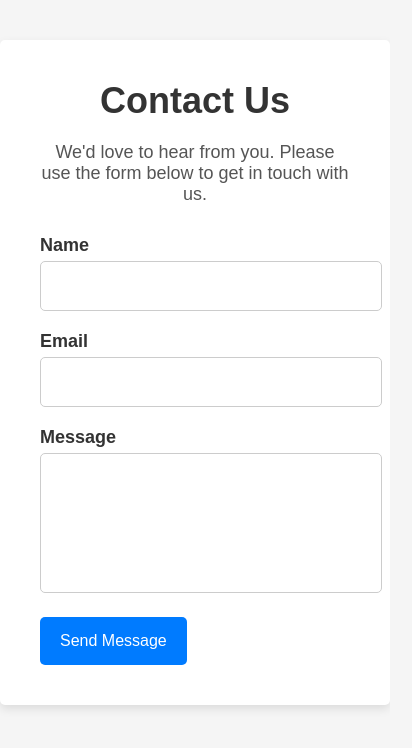
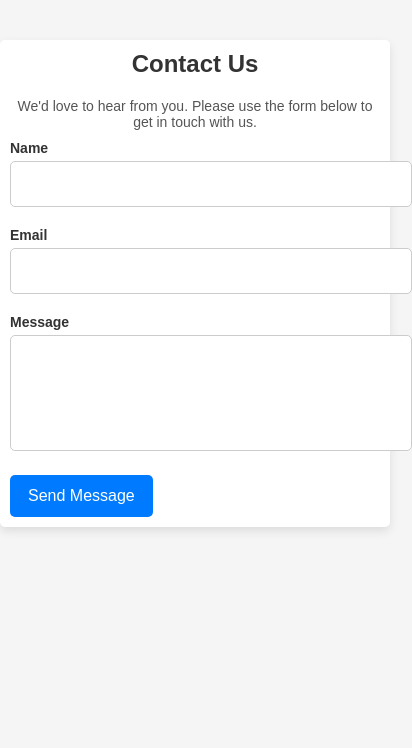
Before and after one commit to ykhier/Burger1, a plain HTML site: page index.html in a window 390 px wide. Shown: the whole page, 412 px wide, since content can reach past the window. Drawn offline with Linux system fonts and the light colour scheme.

Commit message:
Update Style.css

```diff
--- a/Style.css
+++ b/Style.css
@@ -89,8 +89,31 @@ button {
     }
 /* Media query for screens smaller than 600px (typical mobile screens) */
 @media screen and (max-width: 600px) {
+    .container {
+        padding: 10px;
+    }
+
+    h1 {
+        font-size: 24px;
+    }
+
+    p {
+        font-size: 14px;
+        margin-bottom: 10px;
+    }
+
+    label {
+        font-size: 14px;
+    }
+
+    input[type="text"],
+    input[type="email"],
+    textarea {
+        font-size: 12px;
+    }
+
     button {
-        padding: 15px 20px; /* Adjust padding for smaller screens */
-        font-size: 16px; /* Adjust font size for smaller screens */
+        padding: 12px 18px;
+        font-size: 16px;
     }
 }
```
